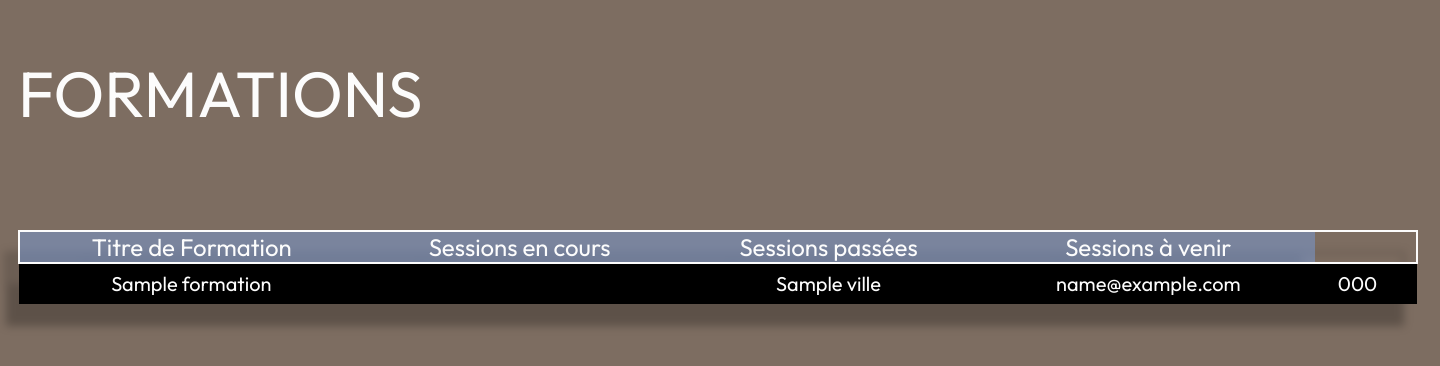
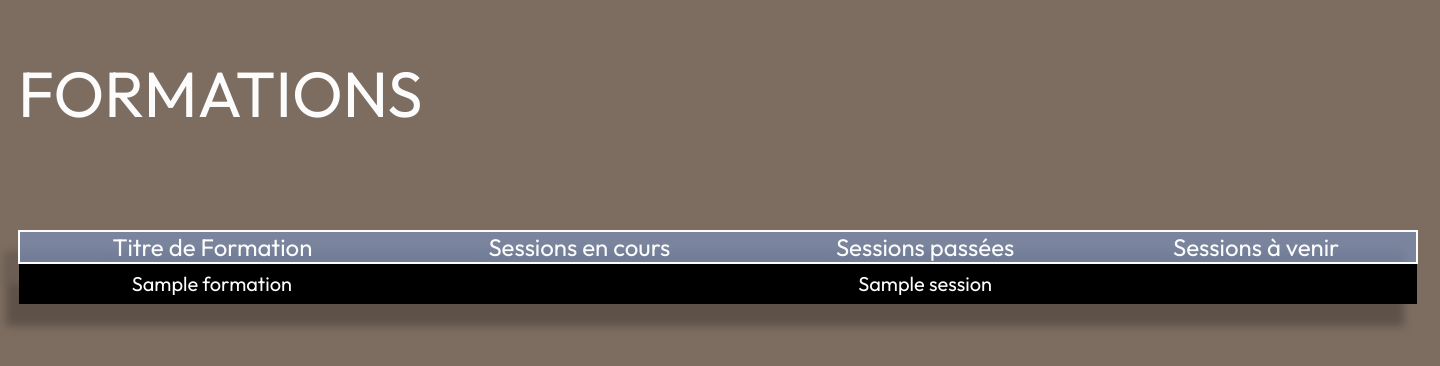
Before and after one commit to YulyBulatov/Symfony_Sessions, a Symfony app: template templates/formation/index.html.twig in a window 1440 px wide. Shown: the part 93-459 px from the top of the page. Run offline with Twig, Linux system fonts and the light colour scheme; the template is opened without the code that fills it: most values are stand-ins (such as "Sample title", 1, 10 or a date in 2020); some libraries are stand-ins or nearby versions.

Commit message:
list formations implemented

```diff
--- a/src/Controller/FormationController.php
+++ b/src/Controller/FormationController.php
@@ -2,6 +2,7 @@
 
 namespace App\Controller;
 
+use App\Repository\FormationRepository;
 use Symfony\Bundle\FrameworkBundle\Controller\AbstractController;
 use Symfony\Component\HttpFoundation\Response;
 use Symfony\Component\Routing\Annotation\Route;
@@ -9,10 +10,10 @@ use Symfony\Component\Routing\Annotation\Route;
 class FormationController extends AbstractController
 {
     #[Route('/formation', name: 'app_formation')]
-    public function index(): Response
+    public function index(FormationRepository $formationRepository): Response
     {
         return $this->render('formation/index.html.twig', [
-            'controller_name' => 'FormationController',
+            'formations' => $formationRepository->findAll(),
         ]);
     }
 }
--- a/templates/formation/index.html.twig
+++ b/templates/formation/index.html.twig
@@ -23,19 +23,26 @@
 <tr>
     <td> {{formation}} </td>
     <td> {% for session in formation.sessions %}
-        {% if session.dateDebut %}{% endif %}
+            {% if "now"|date("U") >= session.dateDebut|date("U")  and "now"|date("U") <= session.dateFin|date("U") %}
+                <a href="{{path('show_session', {id: session.id})}}">{{session}}</a>
+            {% endif %}
 
-    {% endfor %}</td>
-    <td>{{ stagiaire.ville }}</td>
-    <td>{{ stagiaire.email }} </td>
-    <td>{{ stagiaire.telephone }}</td>
-    <td>
-    {% if is_granted('ROLE_ADMIN') %}
+        {% endfor %}
+    </td>
+    <td>{% for session in formation.sessions %}
+            {% if "now"|date("U") > session.dateFin|date("U")   %}
+                <a href="{{path('show_session', {id: session.id})}}">{{session}}</a>
+            {% endif %}
 
-    <a href="{{path('remove_stagiaire', {id: stagiaire.id})}} "><i class="fa fa-remove" aria-hidden="true" style="color:#BA1200"></i></a>
-    {% endif %}
-    </td>
-<tr>
+        {% endfor %}</td>
+    <td>{% for session in formation.sessions %}
+            {% if "now"|date("U") < session.dateDebut|date("U") %}
+                <a href="{{path('show_session', {id: session.id})}}">{{session}}</a>
+            {% endif %}
+
+        {% endfor %} </td>
+
+</tr>
 
 {% endfor %}
 
@@ -43,4 +50,5 @@
 
 </table>
 
+
 {% endblock %}
```
